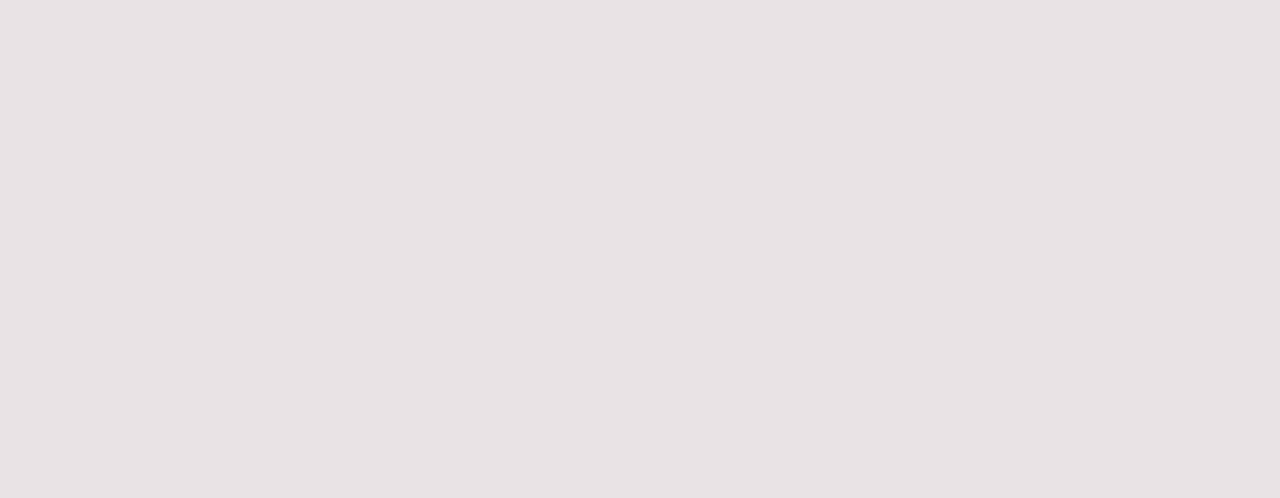
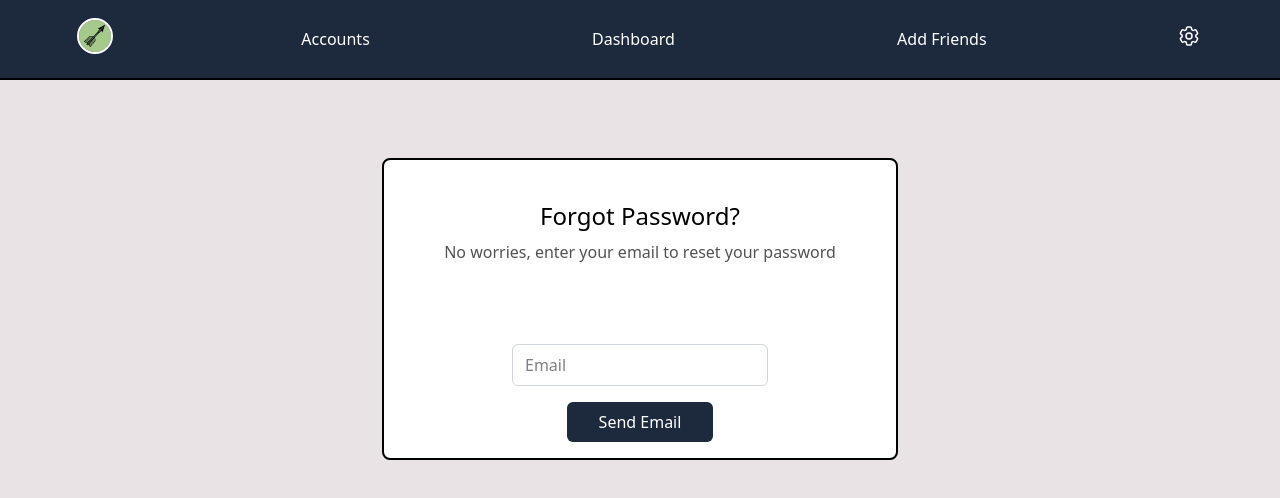
Before and after one commit to Oasis-NEU/f25-group-25, a React (Vite) app: page /forgot in a window 1280 px wide. Before the commit this address had no page. Shown: the top 498 px of the page. Built offline with nearby package versions, Linux system fonts and the light colour scheme.

Commit message:
created forgot password page

```diff
--- a/src/App.jsx
+++ b/src/App.jsx
@@ -9,6 +9,7 @@ import AddFriends from "./pages/add_contacts";
 import Signup from "./pages/signup";
 import Debts from './pages/debts'
 import { DebtProvider } from './contexts/DebtContext'
+import ForgotPassword from "./pages/ForgotPass";
 
 
 
@@ -25,6 +26,7 @@ function App() {
           <Route path='/add_contacts' element={<AddFriends />} />
           <Route path='/signup' element={<Signup />} />
           <Route path='/debts' element={<Debts />} />
+          <Route path='/forgot' element={<ForgotPassword/>}/>
         </Routes>
       </DebtProvider>
     </BrowserRouter>
--- /dev/null
+++ b/src/pages/ForgotPass.jsx
@@ -0,0 +1,25 @@
+import NavBar from "../navbar"
+
+const ForgotPassword = () => {
+    return(
+    <div className="flex flex-col items-center justify-center">
+        <NavBar/>
+        <div className="mt-20 outline-2 bg-white w-2/5 rounded-md">
+            <div className="flex flex-col mt-10 items-center">
+                <h1 className="text-2xl">Forgot Password?</h1>
+                <h1 className="mt-2 text-neutral-600">No worries, enter your email to reset your password</h1>
+            </div>
+            <div className="flex flex-col mt-20 w-full justify-center items-center">
+                <input
+                    type="text"
+                    placeholder="Email"
+                    className="w-1/2 border border-gray-300 rounded-md px-3 py-2 focus:outline-none focus:ring-2 focus:ring-slate-800"
+                />
+                <button className="my-4 bg-slate-800 text-white rounded-md px-8 py-2 hover:bg-slate-700 transition-all cursor-pointer">Send Email</button>
+            </div>
+        </div>
+    </div>
+    )
+}
+
+export default ForgotPassword
--- a/src/pages/landing.jsx
+++ b/src/pages/landing.jsx
@@ -2,8 +2,7 @@ import { Link } from "react-router-dom"
 import LoginNavBar from "../login_navbar"
 
 function Landing() {
-    return <div><LoginNavBar/><div className="flex flex-col bg-radial from-[#fffbf6] from-20% to-offwhite">
-        {/* <NavBar></NavBar> */}
+    return <div><LoginNavBar></LoginNavBar><div className="flex flex-col bg-radial from-[#fffbf6] from-20% to-offwhite">
         <div className="flex flex-col align-middle justify-center mt-40 text-center">
             <h1 className="text-4xl font-sans text-wrap w-1/3 m-auto">
                 Never forget your debts again
--- a/src/pages/login.jsx
+++ b/src/pages/login.jsx
@@ -1,11 +1,12 @@
 import { useState } from "react";
 import NavBar from "../navbar";
+import { Link } from "react-router-dom";
 function Login() {
     const [showPass, setShowPass] = useState(false)
 
     return (
     <div>
-        <NavBar/>
+        {/* <NavBar/> */}
         <div className="bg-slate-50 outline-2 rounded-xl mt-20 flex flex-col justify-center items-center w-2/5 mx-auto p-10 shadow-md">
             <h1 className="text-2xl font-semibold mb-6">Log in</h1>
             <form className="flex flex-col w-3/4 space-y-4">
@@ -30,7 +31,9 @@ function Login() {
                         />
                         <span className="cursor-pointer">Show Password</span>
                     </label>
-                    <p className='underline cursor-pointer text-sm'>Forgot password?</p>
+                    <Link to='/forgot'>
+                        <p className='underline cursor-pointer text-sm'>Forgot password?</p>
+                    </Link>
                 </div>
 
                 <button
--- a/src/pages/signup.jsx
+++ b/src/pages/signup.jsx
@@ -6,7 +6,6 @@ const Signup = () =>{
 
     return (
     <div>
-        <NavBar/>
         <div className="bg-slate-50 outline-2 rounded-xl mt-20 flex flex-col justify-center items-center w-2/5 mx-auto p-10 shadow-md">
             <h1 className="text-2xl font-semibold mb-6">Sign Up</h1>
             <form className="flex flex-col w-3/4 space-y-4">
@@ -18,6 +17,11 @@ const Signup = () =>{
                 <input
                     type="text"
                     placeholder="Last name"
+                    className="border border-gray-300 rounded-md px-3 py-2 focus:outline-none focus:ring-2 focus:ring-gray-400"
+                />
+                <input
+                    type="text"
+                    placeholder="Email"
                     className="border border-gray-300 rounded-md px-3 py-2 focus:outline-none focus:ring-2 focus:ring-gray-400"
                 />
                 <input
```
Also changed, not shown: 2 other files (tests, documents, lock files or other folders).
